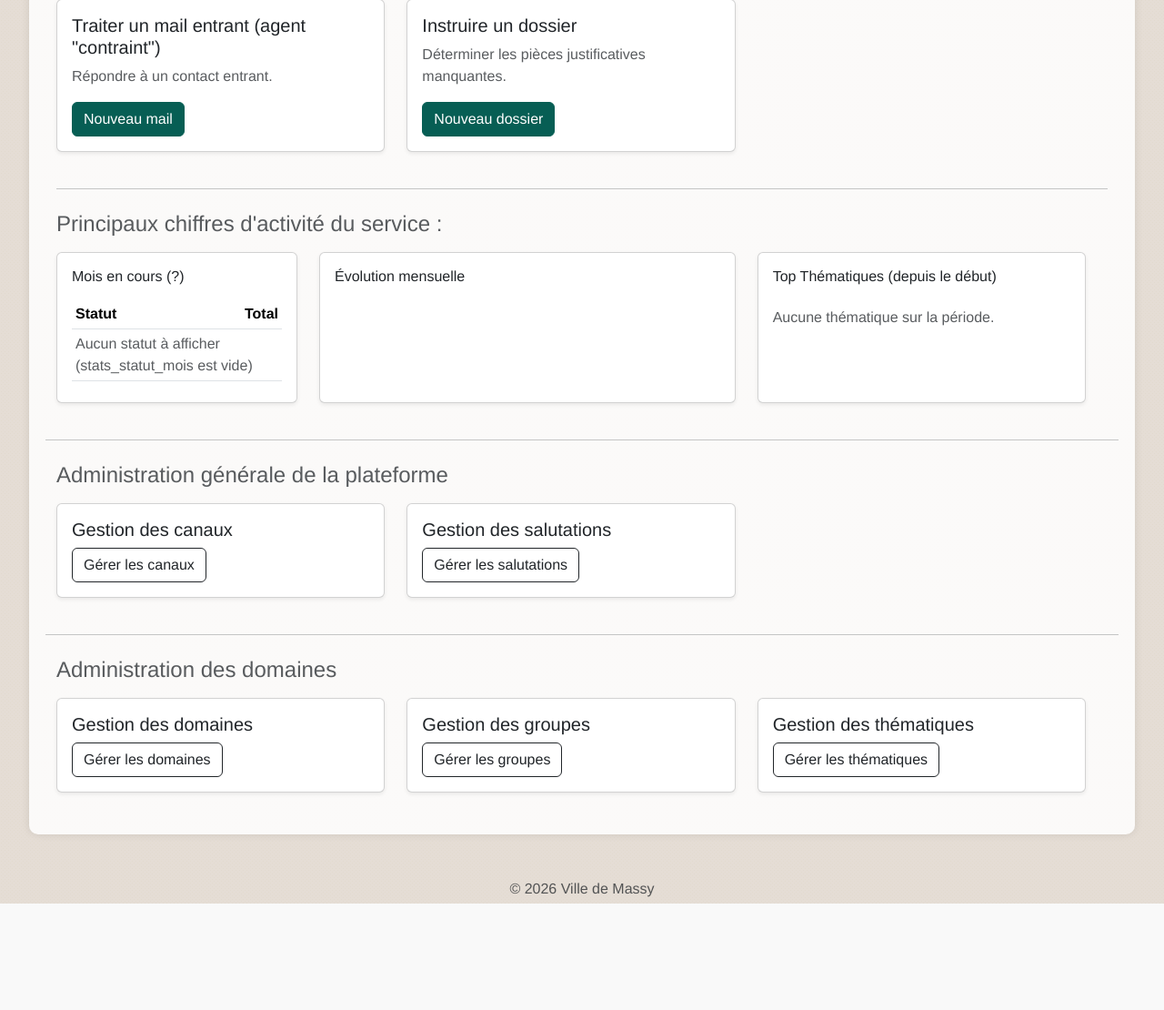
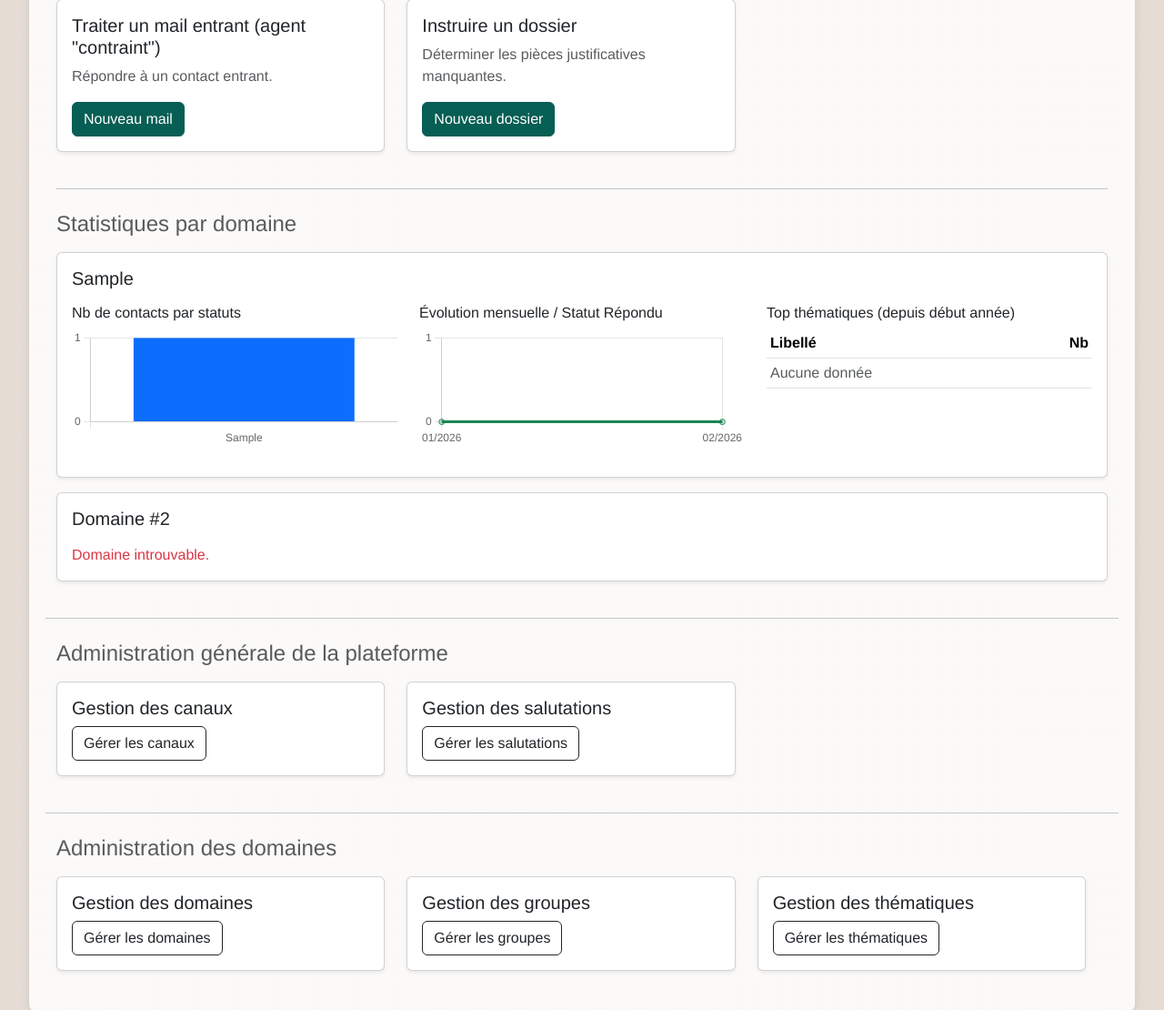
Before and after one commit to CyrilWAYfr/v1.MassyInnove, a Django app: page /Logement/ in a window 1280 px wide. Shown: the part 581-1691 px from the top of the page at 91% size. Before the commit the page ends 1574 px from the top, so only its background shows below. Run offline with Django 5.2, Linux system fonts and the light colour scheme; a user stored in the database is signed in; tables that the repository leaves empty hold one stand-in row (values such as "Sample post"); parts of the project's set-up code (start-up, migrations or seed data) failed here and were passed over; some libraries are stand-ins or nearby versions.

Commit message:
Reprise du module de stats

```diff
--- a/logement/templates/logement/_dashboard_stats.html
+++ b/logement/templates/logement/_dashboard_stats.html
@@ -1,182 +1,174 @@
-{# templates/logement/_dashboard_stats.html #}
-
 <div class="col-12">
     <hr class="my-4">
-    <h4 class="text-muted mb-3">
-        Principaux chiffres d'activité du service :
-    </h4>
+    <h4 class="text-muted mb-3">Statistiques par domaine</h4>
 </div>
 
-<div class="row align-items-stretch">
-
-    {# === 1. Répartition par statut (dernier mois dispo) === #}
-<div class="col-lg-3 col-md-6 mb-3">
-  <div class="card h-100 shadow-sm">
+{% for row in stats_rows %}
+    <div class="col-12 mb-3">
+        <div class="card shadow-sm">
             <div class="card-body">
-      <h6 class="card-title mb-3">
-        Mois en cours ({{ stats_month_label|default:"?" }})
-      </h6>
-
+                <h5 class="mb-3">
+                    {{ row.domaine_libelle }}
+                </h5>
+                {% if row.is_missing %}
+                    <p class="text-danger mb-0">Domaine introuvable.</p>
+                {% else %}
+                    <div class="row">
+                        <div class="col-lg-4 col-md-12 mb-3">
+                            <h6 class="mb-2">Nb de contacts par statuts</h6>
+                            <canvas id="statusChart-{{ row.domaine_id }}" height="110"></canvas>
+                        </div>
+                        <div class="col-lg-4 col-md-12 mb-3">
+                            <h6 class="mb-2">Évolution mensuelle / Statut Répondu</h6>
+                            <canvas id="evolutionChart-{{ row.domaine_id }}" height="110"></canvas>
+                        </div>
+                        <div class="col-lg-4 col-md-12 mb-3">
+                            <h6 class="mb-2">Top thématiques (depuis début année)</h6>
                             <div class="table-responsive">
                                 <table class="table table-sm mb-0">
                                     <thead>
                                         <tr>
-              <th>Statut</th>
-              <th class="text-end">Total</th>
+                                            <th>Libellé</th>
+                                            <th class="text-end">Nb</th>
                                         </tr>
                                     </thead>
                                     <tbody>
-            {% for row in stats_statut_mois %}
+                                        {% for t in row.top_thematiques_ytd %}
                                             <tr>
-                <td>{{ row.statut_libelle|default:"Non défini" }}</td>
-                <td class="text-end fw-semibold">{{ row.total }}</td>
+                                                <td>{{ t.thematiques__libelle_thematique }}</td>
+                                                <td class="text-end">{{ t.total }}</td>
                                             </tr>
                                         {% empty %}
                                             <tr>
-                <td colspan="2" class="text-muted">
-                  Aucun statut à afficher (stats_statut_mois est vide)
-                </td>
+                                                <td colspan="2" class="text-muted">Aucune donnée</td>
                                             </tr>
                                         {% endfor %}
                                     </tbody>
                                 </table>
                             </div>
-
-
+                        </div>
+                    </div>
+                {% endif %}
             </div>
         </div>
     </div>
-
-
-    {# === 2. Graphe mensuel par statut (compact) === #}
-    <div class="col-lg-5 col-md-6 mb-3">
-        <div class="card h-100 shadow-sm">
-            <div class="card-body">
-
-                <h6 class="card-title mb-3">
-                    Évolution mensuelle
-                </h6>
-
-                <canvas id="statutStackedChart" height="90"></canvas>
-
+{% empty %}
+    <div class="col-12">
+        <p class="text-muted">Aucune statistique disponible.</p>
     </div>
-        </div>
-    </div>
-
-    {# === 3. Top thématiques (inchangé) === #}
-    <div class="col-lg-4 col-md-12 mb-3">
-        <div class="card h-100 shadow-sm">
-            <div class="card-body">
-
-                <h6 class="card-title mb-3">
-                    Top Thématiques (depuis le début)
-                </h6>
-
-                <ul class="list-group list-group-flush">
-                    {% for t in top_thematiques_mtd %}
-                        <li class="list-group-item d-flex justify-content-between align-items-center px-0">
-                            <span>{{ t.thematiques__libelle_thematique }}</span>
-                            <span class="badge text-bg-secondary rounded-pill">
-                                {{ t.total }}
-                            </span>
-                        </li>
-                    {% empty %}
-                        <li class="list-group-item text-muted px-0">
-                            Aucune thématique sur la période.
-                        </li>
 {% endfor %}
-                </ul>
-
-            </div>
-        </div>
-    </div>
-
-</div>
 
 <script>
 (function () {
+    if (typeof Chart === "undefined") {
+        console.warn("Chart.js indisponible");
+        return;
+    }
 
-    const rawData = [
-      {% for row in statut_mois_ytd %}
+    const statsRows = [
+        {% for row in stats_rows %}
         {
-        month: "{{ row.year }}-{{ row.month|stringformat:'02d' }}",
-        statut: "{{ row.statut_libelle|default:'Non défini'|escapejs }}",
-        total: {{ row.total }}
+            domaineId: {{ row.domaine_id }},
+            isMissing: {% if row.is_missing %}true{% else %}false{% endif %},
+            contactsParStatut: [
+                {% for s in row.contacts_par_statut %}
+                { label: "{{ s.statut_libelle|escapejs }}", total: {{ s.total }} },
+                {% endfor %}
+            ],
+            evolutionStatut3: [
+                {% for m in row.evolution_statut_3 %}
+                { label: "{{ m.label|escapejs }}", total: {{ m.total }} },
+                {% endfor %}
+            ],
+            topThematiquesYtd: [
+                {% for t in row.top_thematiques_ytd %}
+                { label: "{{ t.thematiques__libelle_thematique|escapejs }}", total: {{ t.total }} },
+                {% endfor %}
+            ]
         },
         {% endfor %}
     ];
 
-    if (!rawData.length) {
-        console.warn("Aucune donnée pour le graphe");
+    statsRows.forEach((row) => {
+        if (row.isMissing) {
             return;
         }
 
-    const months = [...new Set(rawData.map(r => r.month))].sort();
+        const statusCanvas = document.getElementById(`statusChart-${row.domaineId}`);
+        if (statusCanvas) {
+            const statusOrder = ["Auto", "Nouveau", "Brouillon", "Répondu"];
+            const normalizeStatusLabel = (label) => {
+                if (label === "Repondu") return "Répondu";
+                if (label === "Non defini") return "Non défini";
+                return label;
+            };
+            const byLabel = new Map(
+                row.contactsParStatut.map((x) => [normalizeStatusLabel(x.label), x.total])
+            );
+            const ordered = [];
+            statusOrder.forEach((label) => {
+                if (byLabel.has(label)) {
+                    ordered.push({ label: label, total: byLabel.get(label) });
+                    byLabel.delete(label);
+                }
+            });
+            Array.from(byLabel.entries())
+                .sort((a, b) => a[0].localeCompare(b[0]))
+                .forEach(([label, total]) => ordered.push({ label, total }));
 
-    const STATUT_ORDER = ["Nouveau", "Brouillon", "Répondu"];
-
-    const STATUT_COLORS = {
-        "Nouveau": "#dc3545",
-        "Brouillon": "#ffc107",
-        "Répondu": "#198754"
-    };
-
-    // Statuts présents, MAIS dans l'ordre métier imposé
-    const statuts = STATUT_ORDER.filter(
-        statut => rawData.some(r => r.statut === statut)
-    );
-
-    const datasets = statuts.map((statut, idx) => ({
-        label: statut,
-        data: months.map(month =>
-            rawData
-                .filter(r => r.month === month && r.statut === statut)
-                .reduce((sum, r) => sum + r.total, 0)
-        ),
-        backgroundColor: STATUT_COLORS[statut],
-        borderColor: STATUT_COLORS[statut],
-        stack: "statuts",
-        order: idx   // ordre d'empilement garanti
-    }));
-
-    const canvas = document.getElementById("statutStackedChart");
-    if (!canvas) {
-        console.error("Canvas statutStackedChart introuvable");
-        return;
-    }
-
-    const ctx = canvas.getContext("2d");
-
-    new Chart(ctx, {
+            const labels = ordered.map((x) => x.label);
+            const values = ordered.map((x) => x.total);
+            new Chart(statusCanvas.getContext("2d"), {
                 type: "bar",
                 data: {
-            labels: months,
-            datasets: datasets
+                    labels: labels,
+                    datasets: [{
+                        label: "Contacts",
+                        data: values,
+                        backgroundColor: "#0d6efd",
+                    }]
                 },
                 options: {
                     responsive: true,
                     plugins: {
-                legend: {
-                    position: "bottom",
-                    labels: {
-                        sort: (a, b) => {
-                            const ia = STATUT_ORDER.indexOf(a.text);
-                            const ib = STATUT_ORDER.indexOf(b.text);
-                            return ia - ib;
-                        }
-                    }
-                }
+                        legend: { display: false }
                     },
                     scales: {
-                x: { stacked: true },
-                y: {
-                    stacked: true,
-                    beginAtZero: true,
-                    ticks: { precision: 0 }
-                }
+                        y: { beginAtZero: true, ticks: { precision: 0 } }
                     }
                 }
             });
+        }
 
+        const evolutionCanvas = document.getElementById(`evolutionChart-${row.domaineId}`);
+        if (evolutionCanvas) {
+            const labels = row.evolutionStatut3.map((x) => x.label);
+            const values = row.evolutionStatut3.map((x) => x.total);
+            new Chart(evolutionCanvas.getContext("2d"), {
+                type: "line",
+                data: {
+                    labels: labels,
+                    datasets: [{
+                        label: "Statut Répondu",
+                        data: values,
+                        borderColor: "#198754",
+                        backgroundColor: "rgba(25, 135, 84, 0.2)",
+                        tension: 0.25,
+                        fill: true,
+                    }]
+                },
+                options: {
+                    responsive: true,
+                    plugins: {
+                        legend: { display: false }
+                    },
+                    scales: {
+                        y: { beginAtZero: true, ticks: { precision: 0 } }
+                    }
+                }
+            });
+        }
+
+    });
 })();
 </script>
--- a/logement/views.py
+++ b/logement/views.py
@@ -26,78 +26,56 @@ from ChatBotEngine.models import AgentInstruction
 
 # logement/views.py
 
-from collections import defaultdict
 from django.contrib.auth.decorators import login_required
 from django.shortcuts import render
 from .models import Domaine
-from .stats import repartition_statut_par_mois_ytd, top_thematiques_mtd
+from .stats import (
+    contacts_par_statut,
+    evolution_statut_3_par_mois_ytd,
+    top_thematiques_ytd,
+)
 
 @login_required
 def logement_dashboard(request):
-
     profile = getattr(request.user, "profile", None)
-
     is_plateforme_admin = bool(profile and profile.is_plateforme_admin)
-
     is_domaine_admin = Domaine.objects.filter(
         user_links__user=request.user,
         user_links__is_admin=True,
     ).exists()
 
+    requested_ids = [1, 2]
+    domaines_by_id = {
+        d.id: d for d in Domaine.objects.filter(id__in=requested_ids)
+    }
+    stats_rows = []
+    for domaine_id in requested_ids:
+        domaine = domaines_by_id.get(domaine_id)
+        if not domaine:
+            stats_rows.append({
+                "domaine_id": domaine_id,
+                "domaine_libelle": f"Domaine #{domaine_id}",
+                "is_missing": True,
+                "contacts_par_statut": [],
+                "evolution_statut_3": [],
+                "top_thematiques_ytd": [],
+            })
+            continue
 
-
-    domaine = (
-        Domaine.objects
-        .filter(user_links__user=request.user)
-        .order_by("ordre", "libelle")
-        .first()
-    )
-
-    if not domaine:
-        return render(request, "logement/dashboard.html", {
-            "is_plateforme_admin": is_plateforme_admin,
-            "is_domaine_admin": is_domaine_admin,
-
-            "domaine": None,
-            "statut_mois_ytd": [],
-            "stats_statut_mois": [],
-            "stats_month_label": None,
-            "top_thematiques_mtd": [],
+        stats_rows.append({
+            "domaine_id": domaine.id,
+            "domaine_libelle": domaine.libelle,
+            "is_missing": False,
+            "contacts_par_statut": contacts_par_statut(domaine),
+            "evolution_statut_3": evolution_statut_3_par_mois_ytd(domaine),
+            "top_thematiques_ytd": top_thematiques_ytd(domaine),
         })
-
-
-    statut_mois_ytd = repartition_statut_par_mois_ytd(domaine)
-
-    stats_statut_mois = []
-    stats_month_label = None
-
-    if statut_mois_ytd:
-        last_year, last_month = max((r["year"], r["month"]) for r in statut_mois_ytd)
-        stats_month_label = f"{last_month:02d}/{last_year}"
-
-        acc = defaultdict(int)
-        for r in statut_mois_ytd:
-            if r["year"] == last_year and r["month"] == last_month:
-                acc[r["statut_libelle"] or "Non défini"] += int(r["total"])
-
-        stats_statut_mois = [
-            {"statut_libelle": k, "total": v}
-            for k, v in acc.items()
-        ]
 
     context = {
         "is_plateforme_admin": is_plateforme_admin,
         "is_domaine_admin": is_domaine_admin,
-
-        "domaine": domaine,
-
-        "statut_mois_ytd": statut_mois_ytd,
-        "stats_statut_mois": stats_statut_mois,
-        "stats_month_label": stats_month_label,
-
-        "top_thematiques_mtd": top_thematiques_mtd(domaine),
+        "stats_rows": stats_rows,
     }
-
     return render(request, "logement/dashboard.html", context)
 
 
```
Also changed, not shown: logement/stats.py (+55 -109 lines). Lines whose indentation alone changed are shown as unchanged.
